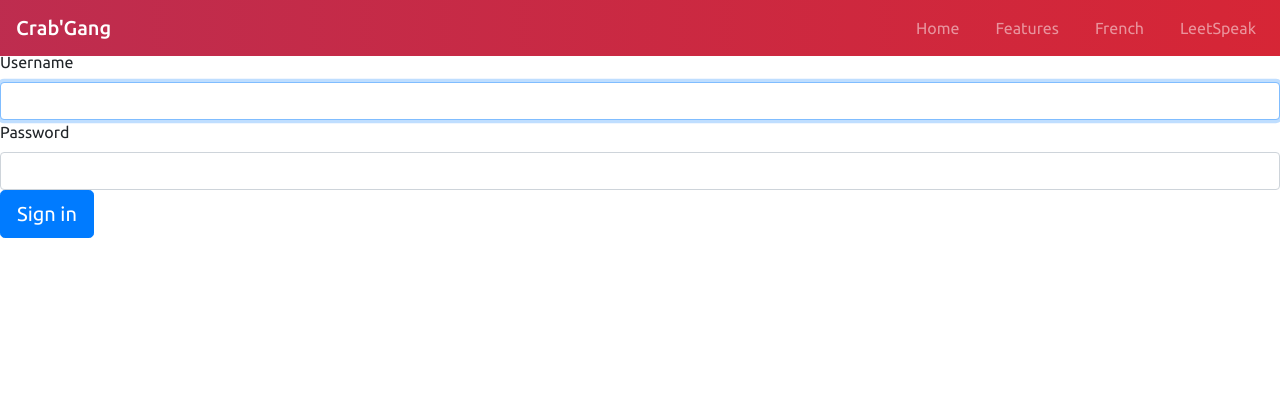
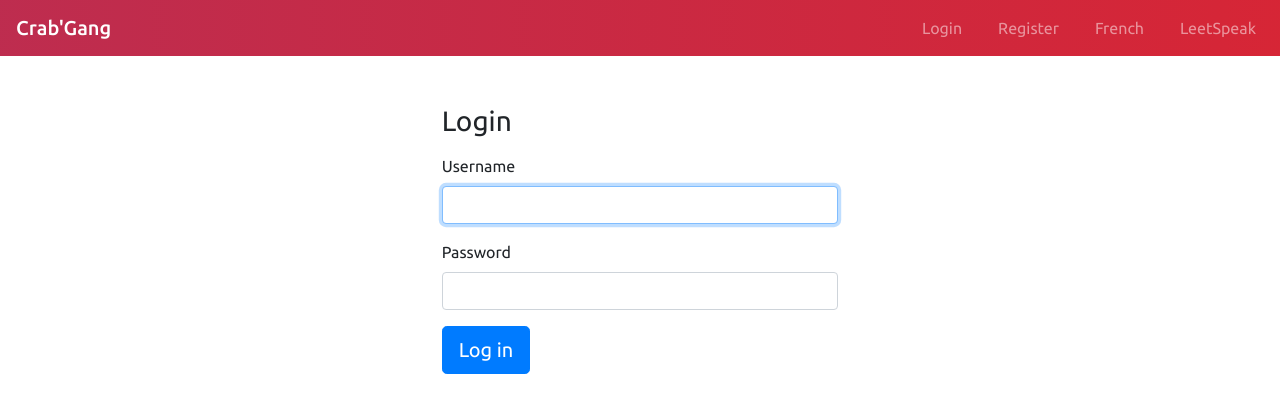
Before and after one commit to CrabGang-Team/crabgang2020, a Symfony app: template templates/security/login.html.twig in a window 1280 px wide. Shown: the top 413 px of the page. Run offline with Twig, Linux system fonts and the light colour scheme; the template is opened without the code that fills it, so the values that code supplies are empty; some libraries are stand-ins or nearby versions.

Commit message:
Feat: Added authentication + auto redirection when not logged in + style forms

```diff
--- a/templates/base.html.twig
+++ b/templates/base.html.twig
@@ -41,15 +41,24 @@
 			</button>
 			<div class="collapse navbar-collapse justify-content-between" id="navbarNavAltMarkup">
 				<div class="navbar-nav navbar-right ml-auto">
-					<a class="nav-link" href="#" leet-speak>{{ "navbar.items.home" | trans }}</a>
-					<a class="nav-link" href="#" leet-speak>{{ "navbar.items.features" | trans }}</a>
+
+					{% if app.user %}
+						<a class="nav-link" href="{{ url('write_article') }}" leet-speak>{{ "navbar.items.write" | trans }}</a>
+						<a class="nav-link" href="{{ url('app_logout') }}" leet-speak>{{ "navbar.items.deconnexion" | trans }}</a>
+					{% else %}
+						<a class="nav-link" href="{{ url('app_login') }}" leet-speak>{{ "navbar.items.connexion" | trans }}</a>
+						<a class="nav-link" href="{{ url('app_register') }}" leet-speak>{{ "navbar.items.inscription" | trans }}</a>
+					{% endif %}
+
 					<a class="nav-link" leet-speak onclick="Base.changeLocale('{{app.request.locale}}')">{{ app.request.locale == "fr" ? "language.english" | trans : "language.french" | trans }}</a>
 					<a class="nav-link" leet-speak onclick="LeetSpeak.toggle()">LeetSpeak</a>
 				</div>
 			</div>
 		</nav>
 
-		{% block body %}{% endblock %}
+		<div style="margin-top: 56px">
+			{% block body %}{% endblock %}
+		</div>
 
 		{# Bootstrap JS #}
 		<script src="https://code.jquery.com/jquery-3.5.1.slim.min.js" integrity="sha384-DfXdz2htPH0lsSSs5nCTpuj/zy4C+OGpamoFVy38MVBnE+IbbVYUew+OrCXaRkfj" crossorigin="anonymous"></script>
--- a/templates/security/login.html.twig
+++ b/templates/security/login.html.twig
@@ -1,11 +1,14 @@
 {% extends 'base.html.twig' %}
 
-{% block title %}Log in!{% endblock %}
+{% block title %}{{ "login.title" | trans }}{% endblock %}
 
 {% block body %}
-<form method="post">
+
+<div class="container-fluid pt-5">
+    <div class="row justify-content-center">
+        <form method="post" class="col-10 col-sm-8 col-md-6 col-lg-5 col-xl-4">
             {% if error %}
-        <div class="alert alert-danger">{{ error.messageKey|trans(error.messageData, 'security') }}</div>
+                <div class="alert alert-danger" leet-speak>{{ error.messageKey|trans(error.messageData, 'security') }}</div>
             {% endif %}
 
             {% if app.user %}
@@ -14,29 +17,19 @@
                 </div>
             {% endif %}
 
-    <h1 class="h3 mb-3 font-weight-normal">Please sign in</h1>
-    <label for="inputUsername">Username</label>
+            <h1 class="h3 mb-3 font-weight-normal">{{ "login.title" | trans }}</h1>
+            <label for="inputUsername" leet-speak>{{ "login.username" | trans }}</label>
             <input type="text" value="{{ last_username }}" name="username" id="inputUsername" class="form-control" required autofocus>
-    <label for="inputPassword">Password</label>
+            <label for="inputPassword" class="mt-3" leet-speak>{{ "login.password" | trans }}</label>
             <input type="password" name="password" id="inputPassword" class="form-control" required>
 
-    <input type="hidden" name="_csrf_token"
-           value="{{ csrf_token('authenticate') }}"
-    >
+            <input type="hidden" name="_csrf_token" value="{{ csrf_token('authenticate') }}">
 
-    {#
-        Uncomment this section and add a remember_me option below your firewall to activate remember me functionality.
-        See https://symfony.com/doc/current/security/remember_me.html
-
-        <div class="checkbox mb-3">
-            <label>
-                <input type="checkbox" name="_remember_me"> Remember me
-            </label>
-        </div>
-    #}
-
-    <button class="btn btn-lg btn-primary" type="submit">
-        Sign in
+            <button class="btn btn-lg btn-primary mt-3" type="submit" leet-speak>
+                {{ "login.button" | trans }}
             </button>
         </form>
+    </div>
+</div>
+
 {% endblock %}
--- a/translations/messages.en.yaml
+++ b/translations/messages.en.yaml
@@ -2,7 +2,10 @@ language.english: "English"
 language.french: "French"
 
 navbar.items.home: "Home"
-navbar.items.features: "Features"
+navbar.items.write: "Write"
+navbar.items.connexion: "Login"
+navbar.items.inscription: "Register"
+navbar.items.deconnexion: "Logout"
 
 home.jumbotron.title: "Crab'Gang : Best digital solution !"
 home.jumbotron.description: "Nostrud sunt voluptate cillum veniam velit adipisicing mollit.Ullamco voluptate do id non consectetur commodo sit adipisicing et anim do.Sit occaecat aliqua minim ullamco ad sunt ad.Proident sunt irure culpa nisi ut aute eiusmod Lorem."
@@ -22,3 +25,13 @@ home.compteur.jours: "Days"
 home.compteur.heures: "Hours"
 home.compteur.minutes: "Minutes"
 home.compteur.secondes: "Seconds"
+
+login.title: "Login"
+login.username: "Username"
+login.password: "Password"
+login.button: "Log in"
+
+inscription.title: "Registration"
+inscription.username: "Username"
+inscription.password: "Password"
+inscription.button: "Register"
```
Also changed, not shown: src/Controller/MainController.php (+9 -0 lines), src/Form/RegistrationFormType.php (+0 -8 lines), templates/registration/register.html.twig (+24 -12 lines), translations/messages.fr.yaml (+14 -1 lines), 1 other file. Lines whose indentation alone changed are shown as unchanged.
